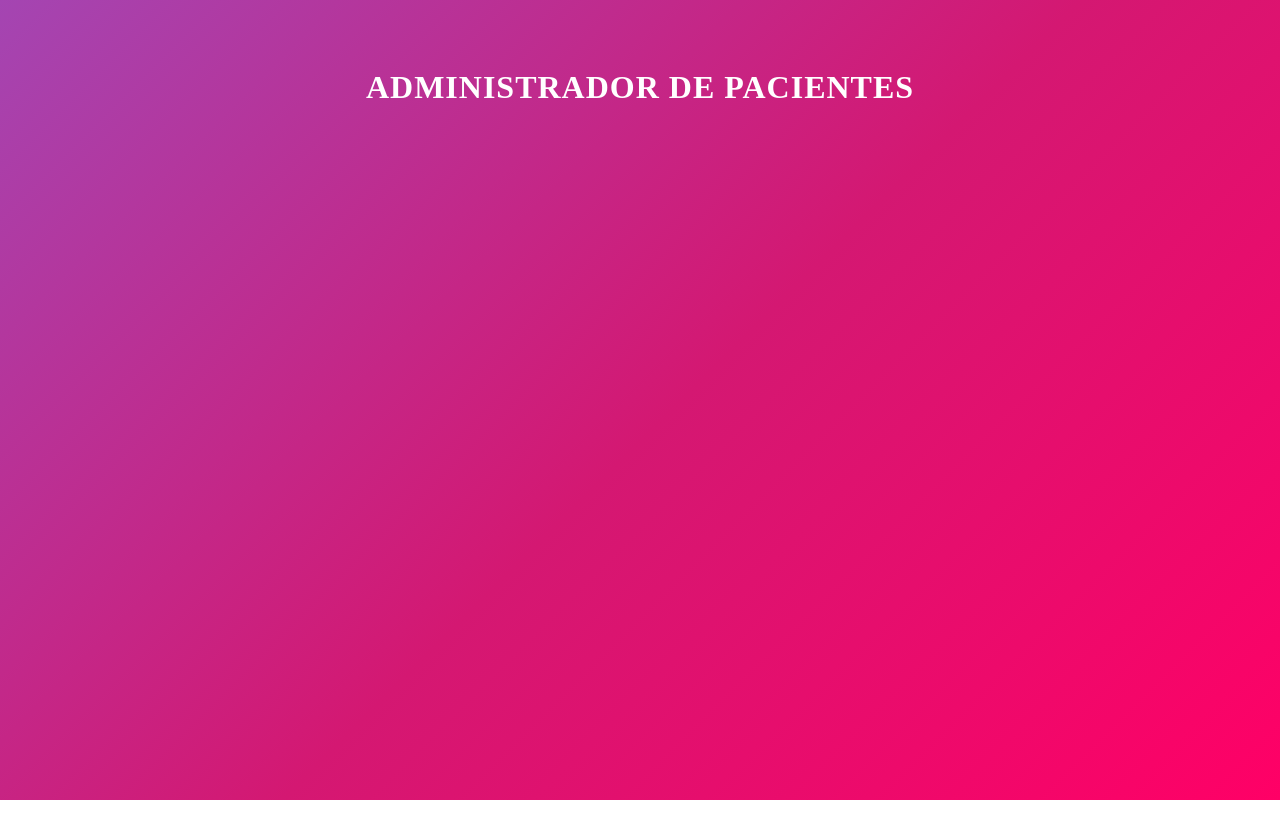
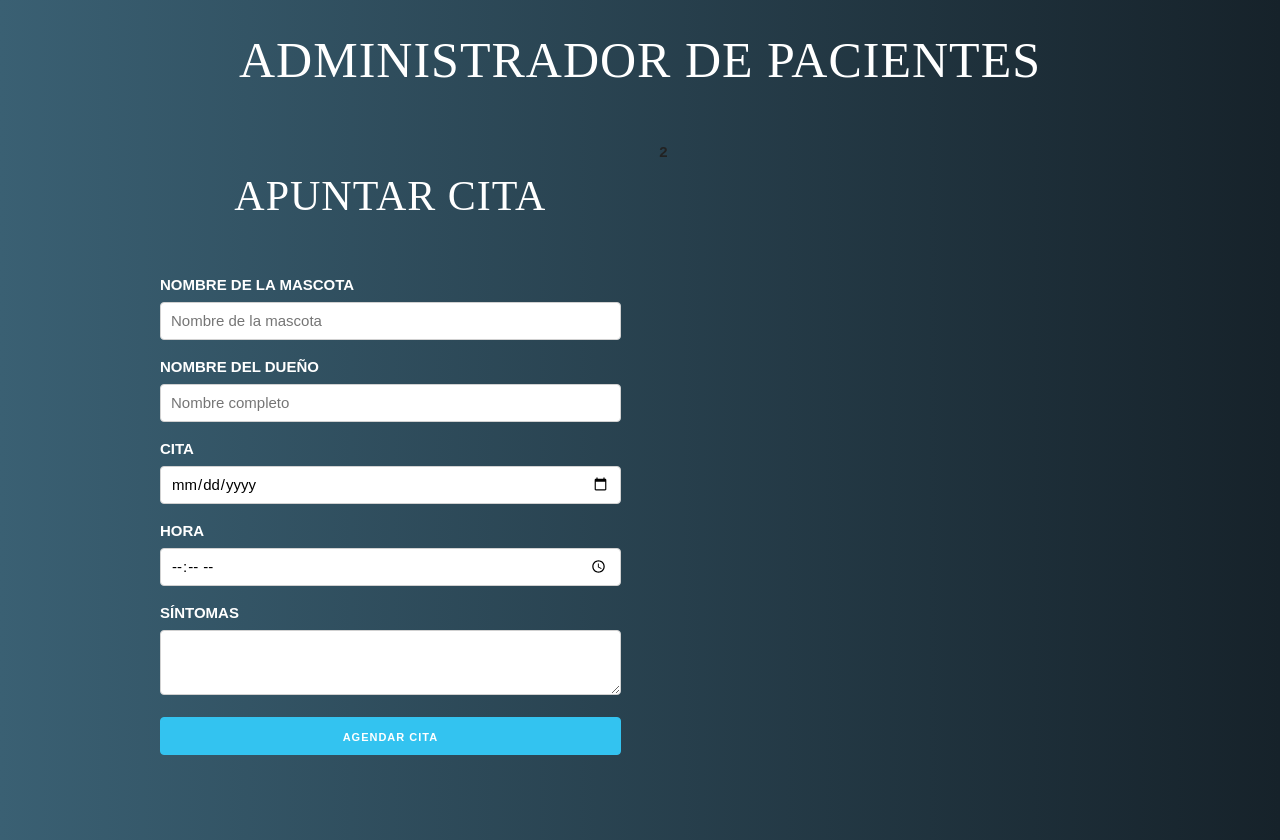
Before and after one commit to crissulb95/citasvet, a React (Create React App) app: page / in a window 1280 px wide. Before the commit the page ends 800 px from the top, so only its background shows below. Built offline with nearby package versions, Linux system fonts and the light colour scheme.

Commit message:
formulario en html hecho

```diff
--- a/public/index.html
+++ b/public/index.html
@@ -10,34 +10,14 @@
       content="Web site created using create-react-app"
     />
     <link rel="apple-touch-icon" href="%PUBLIC_URL%/logo192.png" />
-    <!--
-      manifest.json provides metadata used when your web app is installed on a
-      user's mobile device or desktop. See https://developers.google.com/web/fundamentals/web-app-manifest/
-    -->
     <link rel="manifest" href="%PUBLIC_URL%/manifest.json" />
-    <!--
-      Notice the use of %PUBLIC_URL% in the tags above.
-      It will be replaced with the URL of the `public` folder during the build.
-      Only files inside the `public` folder can be referenced from the HTML.
-
-      Unlike "/favicon.ico" or "favicon.ico", "%PUBLIC_URL%/favicon.ico" will
-      work correctly both with client-side routing and a non-root public URL.
-      Learn how to configure a non-root public URL by running `npm run build`.
-    -->
-    <title>React App</title>
+    <title>Administración de Pacientes</title>
+    <link rel="stylesheet" href="https://cdnjs.cloudflare.com/ajax/libs/normalize/8.0.1/normalize.min.css">
+    <link rel="stylesheet" href="https://cdnjs.cloudflare.com/ajax/libs/skeleton/2.0.4/skeleton.min.css">
   </head>
   <body>
     <noscript>You need to enable JavaScript to run this app.</noscript>
     <div id="root"></div>
-    <!--
-      This HTML file is a template.
-      If you open it directly in the browser, you will see an empty page.
 
-      You can add webfonts, meta tags, or analytics to this file.
-      The build step will place the bundled scripts into the <body> tag.
-
-      To begin the development, run `npm start` or `yarn start`.
-      To create a production bundle, use `npm run build` or `yarn build`.
-    -->
   </body>
 </html>
--- a/src/App.js
+++ b/src/App.js
@@ -1,11 +1,23 @@
-import React from 'react';
+import React, { Fragment } from 'react';
+import Formulario from './components/Formulario.js';
 
-function App() {
+export default function App() {
   return (
     <div className="App">
-      <h1> Administrador de pacientes </h1>
+      <Fragment>
+        <h1> Administrador de pacientes </h1>
+        <div className='container'>
+          <div className='row'>
+            <div className='one-half column'>
+              <Formulario />
+            </div>
+            <div className='one-half column'>
+              2
+            </div>
+          </div>
+        </div>
+      </Fragment>
+
     </div>
   );
 }
-
-export default App;
--- /dev/null
+++ b/src/components/Formulario.js
@@ -0,0 +1,56 @@
+import React, { Fragment } from 'react';
+
+const Formulario = () => {
+    return (
+        <Fragment>
+            <h2>Apuntar cita</h2>
+
+            <form>
+                <label>NOMBRE DE LA MASCOTA</label>
+                <input
+                    type='text'
+                    name='mascota'
+                    className='u-full-width'
+                    placeholder='Nombre de la mascota'
+                />
+
+                <label>NOMBRE DEL DUEÑO</label>
+                <input
+                    type='text'
+                    name='owner'
+                    className='u-full-width'
+                    placeholder='Nombre completo'
+                />
+
+                <label>CITA</label>
+                <input
+                    type='date'
+                    name='fecha'
+                    className='u-full-width'
+                />
+
+                <label>HORA</label>
+                <input
+                    type='time'
+                    name='hora'
+                    className='u-full-width'
+                />
+
+                <label>SÍNTOMAS</label>
+                <textarea
+                    className='u-full-width'
+                    name='sintomas'
+                ></textarea>
+
+                <button
+                    type='submit'
+                    className='u-full-width button-primary'
+                >
+                    Agendar cita
+                </button>
+            </form>
+        </Fragment>
+    );
+}
+
+export default Formulario;
--- a/src/index.css
+++ b/src/index.css
@@ -4,8 +4,12 @@ html {
   body {
     margin: 0;
     padding: 0;
-    font-family: sans-serif;
-    background-image: linear-gradient(-225deg, #A445B2 0%, #D41872 52%, #FF0066 100%);
+    font-family: 'Montserrat',sans-serif;
+    font-weight: 700 ;
+    background: #16222A;  /* fallback for old browsers */
+    background: -webkit-linear-gradient(to right, #3A6073, #16222A);  /* Chrome 10-25, Safari 5.1-6 */
+    background: linear-gradient(to right, #3A6073, #16222A); /* W3C, IE 10+/ Edge, Firefox 16+, Chrome 26+, Opera 12+, Safari 7+ */
+
     min-height: 100%;
     padding-bottom: 5rem;
   }
@@ -16,7 +20,7 @@ html {
 
     text-transform: uppercase;
 
-    font-family: 'Staatliches', cursive;
+    font-family: 'Julius Sans One', cursive;
     letter-spacing: 1px;
   }
   .lista-citas .media {
@@ -43,7 +47,7 @@ html {
 
   input[type="date"],
   input[type="time"] {
-    height: 38px;
+      height: 38px;
       padding: 6px 10px;
       background-color: #fff;
       border: 1px solid #D1D1D1;
@@ -89,5 +93,5 @@ html {
     font-size: 2rem;
     text-transform: uppercase;
     text-align: center;
-    font-family:  'Staatliches', cursive;
+    font-family:  'Julius Sans One', cursive;
   }
```
